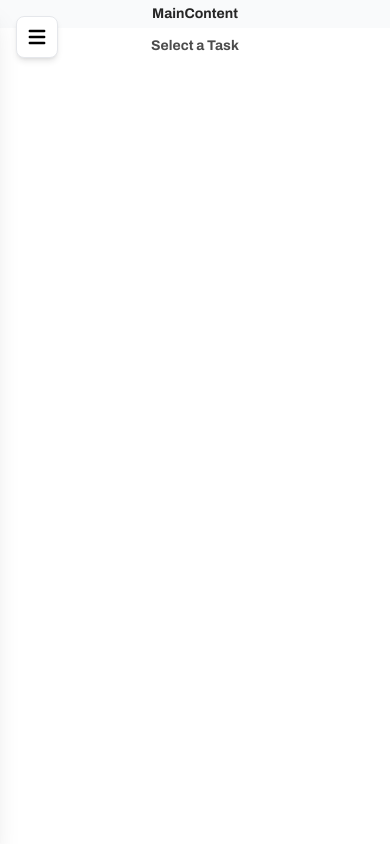
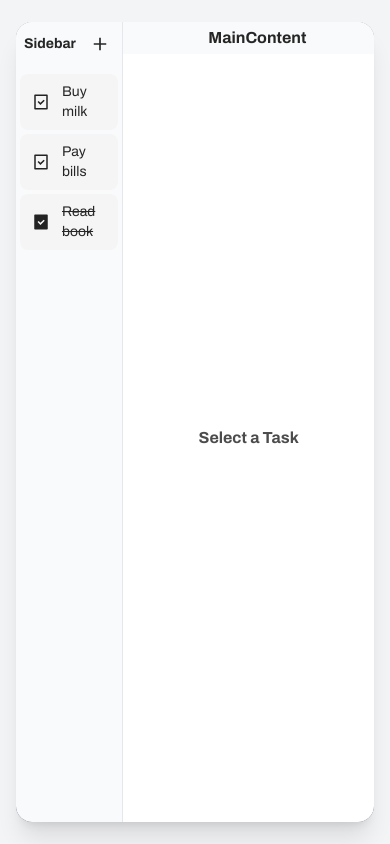
Before and after one commit to itsRev1L/TodoList, a React (Vite) app: page / in a window 390 px wide. Built offline with nearby package versions, Linux system fonts and the light colour scheme.

Commit message:
reverting the update xd

```diff
--- a/src/Components/Layout/MainContent.jsx
+++ b/src/Components/Layout/MainContent.jsx
@@ -2,42 +2,43 @@ import React from 'react'
 import TodoDetails from '../Todo/TodoDetails'
 import AddForm from '../Todo/AddForm'
 import EditForm from '../Todo/EditForm'
-
 const MainContent = ({ selectedTodo, isAdding, addTodo, isEditing, UpdateTodo, setIsEditing, onEditClick }) => {
   return (
     <div className="h-full flex flex-col">
 
-      <div className='grid grid-cols-3 items-center p-1 sm:p-2 font-bold bg-[#F9FAFB] text-neutral-800 text-sm sm:text-base'>
+
+      <div className='grid grid-cols-3 items-center p-1 font-bold bg-[#F9FAFB] text-neutral-800'>
         <div></div>
         <h6 className='text-center'>MainContent</h6>
-        <div className='text-right mr-2 sm:mr-5'>
+        <div className='text-right mr-5'>
           {selectedTodo &&
-            <button className='cursor-pointer px-2 py-1 hover:bg-gray-200 rounded transition-colors' onClick={onEditClick}>Edit</button>}
+            <button className='cursor-pointer' onClick={onEditClick}>Edit</button>}
         </div>
       </div>
 
-      <div className="flex-1 overflow-y-auto p-2 sm:p-3 md:p-4">
+
+      <div className="flex-1">
         {isAdding ? (
           <AddForm addTodo={addTodo} />
         ) :
           isEditing && selectedTodo ?
             <EditForm
-              addTodo={UpdateTodo}
-              initialTodo={selectedTodo}
-              isEditing={true}
+              todo={selectedTodo}
+              updateTodo={UpdateTodo}
+              setIsEditing={setIsEditing}
             />
             :
             selectedTodo ? (
               <TodoDetails Todo={selectedTodo} />
             ) : (
-              <div className='flex justify-center items-center font-bold h-full text-sm sm:text-base'>
+              <div className='flex justify-center items-center font-bold h-full'>
                 <h1 className='text-black/70'>Select a Task</h1>
               </div>
             )
         }
-      </div>
+      </div >
 
-    </div>
+    </div >
   )
 }
 
--- a/src/Page/Home.jsx
+++ b/src/Page/Home.jsx
@@ -1,7 +1,6 @@
 import React, { useState } from 'react'
 import Sidebar from '../Components/Layout/Sidebar'
 import MainContent from '../Components/Layout/MainContent'
-import { HiMenu } from "react-icons/hi";
 
 const Home = () => {
 
@@ -9,13 +8,16 @@ const Home = () => {
     { id: 1, title: "Buy milk", description: "Buy groceries for the week", isCompleted: false },
     { id: 2, title: "Pay bills", description: "Need to finish the todo app with all features working.", isCompleted: false },
     { id: 3, title: "Read book", description: "Organize files and folders on desktop and documents.", isCompleted: true },
+
   ])
 
+  //States
   const [selectedTodo, setselectedTodo] = useState(null);
   const [isAdding, setIsAdding] = useState(false);
   const [isEditing, setIsEditing] = useState(false);
-  const [isMenuOpen, setIsMenuOpen] = useState(false);
 
+
+  //changes the "isComplete"
   const toggleComplete = (id) => {
     setTodos(
       Todos.map((Todo) => {
@@ -25,11 +27,11 @@ const Home = () => {
       })
     )
   }
-
+  //Add functions
   const handleAddClick = () => {
     setIsAdding(!isAdding)
   }
-
+  //this function adds a new obj to main State
   const addTodo = (title, description) => {
     const newTodo =
     {
@@ -41,9 +43,10 @@ const Home = () => {
     setTodos([...Todos, newTodo])
     setIsAdding(false)
   }
-
+  //Edit/Update function
   const UpdateTodo = (id, newTitle, newDescription) => {
     setTodos(
+
       Todos.map((Todo) => (
         id === Todo.id ?
           { ...Todo, title: newTitle, description: newDescription }
@@ -52,74 +55,45 @@ const Home = () => {
     )
     setIsEditing(false)
   }
-
+  //delete function
   const deleteTodo = (id) => {
     setTodos(
       Todos.filter(Todo => Todo.id !== id)
+
     )
     selectedTodo?.id === id ? setselectedTodo(null) : null
   }
+  const handleEditClick = () => {
 
-  const handleEditClick = () => {
     setIsEditing(!isEditing)
   }
 
+
   return (
-    <div className="min-h-screen bg-gray-100 font-sans relative">
+    <div className="min-h-screen bg-gray-100 flex items-center justify-center p-4 font-sans">
+      <div className="flex w-full max-w-6xl h-[800px] bg-gray-700 rounded-2xl shadow-xl overflow-hidden">
 
 
-      <div className={`
-        fixed top-4 left-4 sm:hidden z-50
-        ${isMenuOpen ? 'opacity-0 pointer-events-none' : 'opacity-100'}
-        transition-opacity duration-300
-      `}>
-        <button
-          onClick={() => setIsMenuOpen(true)}
-          className="bg-white text-black p-2 rounded-lg shadow-md hover:shadow-lg border border-gray-200 transition-all"
-        >
-          <HiMenu size={24} />
-        </button>
+        <div className="w-[30%] bg-[#F9FAFB] border-r border-[#E5E7EB] overflow-y-auto">
+          <Sidebar Todos={Todos}
+            onSelectTodo={setselectedTodo}
+
+            toggleComplete={toggleComplete}
+            deleteTodo={deleteTodo}
+            onAddClick={handleAddClick} />
         </div>
 
 
-      <div className={`
-        fixed sm:relative z-40 w-[80%] h-full bg-white
-        transform transition-transform duration-300 ease-in-out
-        ${isMenuOpen ? 'translate-x-0' : '-translate-x-full'}
-        sm:translate-x-0 sm:w-[35%] md:w-[30%] shadow-xl sm:shadow-none
-      `}>
-        <Sidebar
-          Todos={Todos}
-          onSelectTodo={(todo) => {
-            setselectedTodo(todo)
-            setIsMenuOpen(false)
-          }}
-          toggleComplete={toggleComplete}
-          deleteTodo={deleteTodo}
-          onAddClick={handleAddClick}
-        />
-      </div>
-
-
-      <div className="w-full sm:w-[65%] md:w-[70%] bg-white min-h-screen sm:ml-auto">
-        <MainContent
-          selectedTodo={selectedTodo}
+        <div className="w-[70%] bg-white overflow-y-auto">
+          <MainContent selectedTodo={selectedTodo}
             isAdding={isAdding}
             addTodo={addTodo}
             onEditClick={handleEditClick}
             isEditing={isEditing}
             UpdateTodo={UpdateTodo}
-          setIsEditing={setIsEditing}
-        />
+            setIsEditing={setIsEditing} />
         </div>
-
-
-      {isMenuOpen && (
-        <div
-          className="fixed inset-0 bg-black/50 z-30 sm:hidden"
-          onClick={() => setIsMenuOpen(false)}
-        />
-      )}
+      </div>
     </div>
   )
 }
```
Lines whose indentation alone changed are shown as unchanged.
